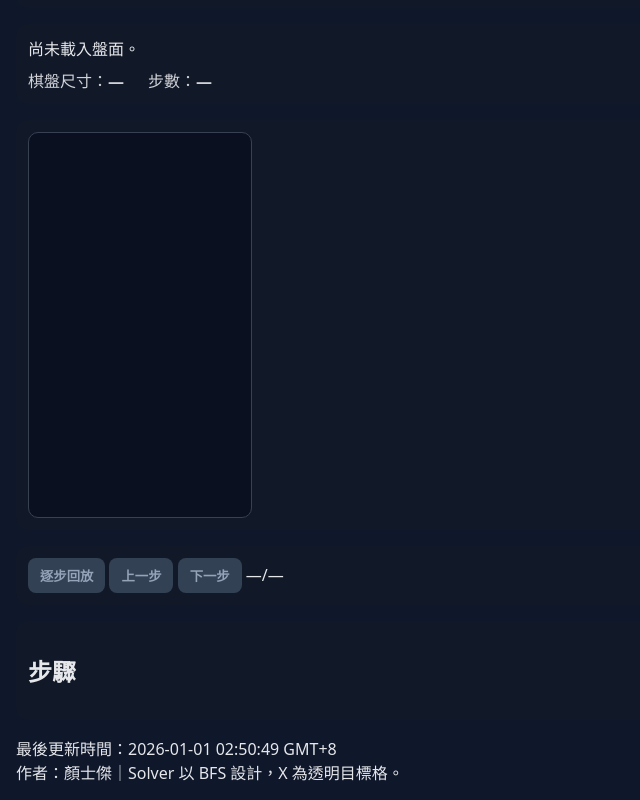
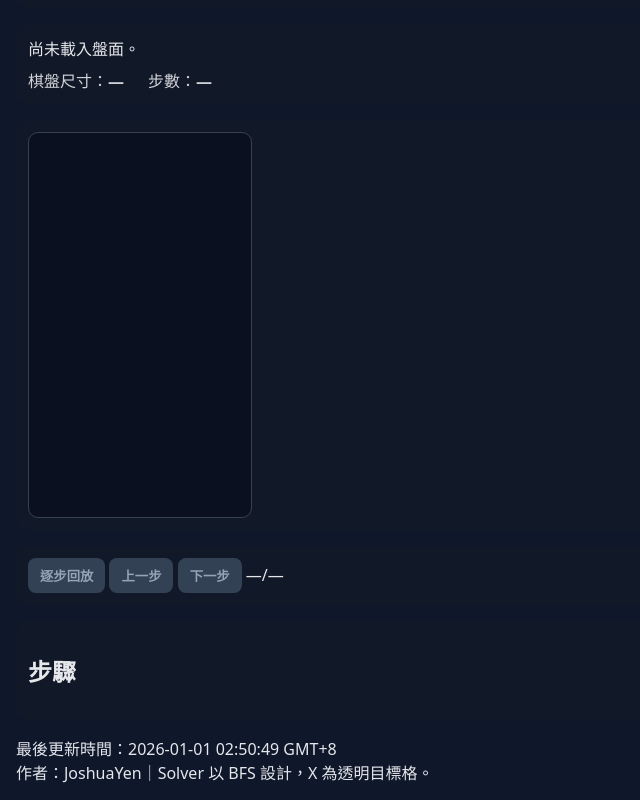
Before and after one commit to joshuayen/huarongdao_solver, a plain HTML site: page index.html in a window 1280 px wide. Shown: the part 376-1176 px from the top of the page, without its empty margins (0-640 px from the left). Drawn offline with Linux system fonts and the light colour scheme.

Commit message:
Update index.html

```diff
--- a/index.html
+++ b/index.html
@@ -63,7 +63,7 @@ VVVV"></textarea>
 
 <footer>
   <div>最後更新時間：<span id="lastUpdated"></span></div>
-  <div>作者：顏士傑｜Solver 以 BFS 設計，X 為透明目標格。</div>
+  <div>作者：JoshuaYen｜Solver 以 BFS 設計，X 為透明目標格。</div>
 </footer>
 
 <script>
```
